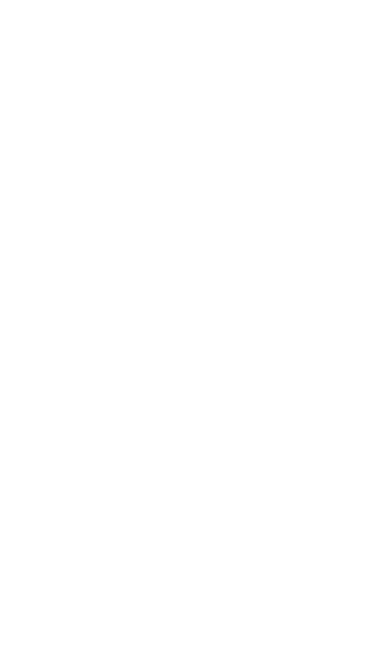
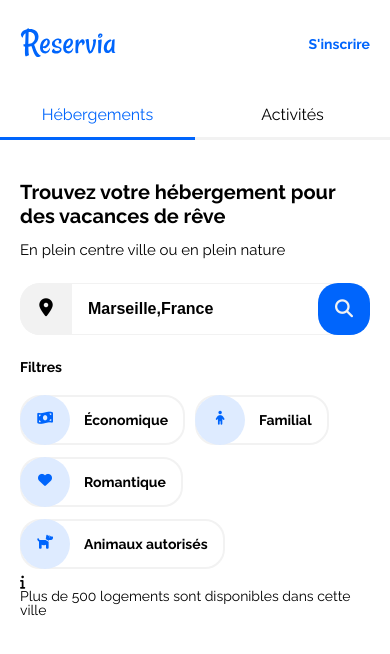
Before and after one commit to MouniaFT/MouniaFattouh_2_09032021, a plain HTML site: page index.html in a window 390 px wide. Drawn offline with Linux system fonts and the light colour scheme.

Commit message:
Section Search mobile OK

```diff
--- a/index.html
+++ b/index.html
@@ -13,15 +13,50 @@
 <body>
     <!-- Header -->
     <header class="header">
-
+        <div class="container">
+            <!-- Login -->
+            <div class="header-login">
+                <a href="#" class="logo"><img src="images/logo/Reservia.svg" alt="logo"></a>
+                <a href="#" class="login">S'inscrire</a>
+            </div>
+        </div>
+        <!-- Nav -->
+        <nav class="nav">
+            <ul class="nav-items">
+                <li class="nav-item active"><a href="#lodging" >Hébergements</a></li>
+                <li class="nav-item"><a href="#activities">Activités</a></li>
+            </ul>
+        </nav>
     </header>
 
     <!-- Main -->
     <main class="main">
-
         <!-- Section 1 Search -->
         <section class="search" id="search">
-
+            <div class="container">
+                <h1 class="search-title">Trouvez votre hébergement pour des vacances de rêve</h1>
+                <p class="search-description">En plein centre ville ou en plein nature</p>
+                <!-- Search form -->
+                <form class="search-form" action="#">
+                    <span class="form-icone-maps"><i class="fas fa-map-marker-alt"></i></span>
+                    <input class="form-city" type="text" name="city" value="Marseille,France">
+                    <button type="submit" class="form-btn-search"><i class="fas fa-search"></i></button>
+                </form>
+                <!-- Search filters -->
+                <div class="search-filters">
+                    <h3 class="filters-title">Filtres</h3>
+                    <ul class="filters-items">
+                        <li class="filters-item"><span><i class="fas fa-money-bill-wave"></i></span>Économique</li>
+                        <li class="filters-item"><span><i class="fas fa-child"></i></span>Familial</li>
+                        <li class="filters-item"><span><i class="fas fa-heart"></i></span>Romantique</li>
+                        <li class="filters-item"><span><i class="fas fa-dog"></i></span>Animaux autorisés</li>
+                    </ul>
+                    <div class="search-info">
+                        <span class="info-icone"><i class="fas fa-info"></i></span>
+                        <p class="info-label">Plus de 500 logements sont disponibles dans cette ville</p>
+                    </div>
+                </div>
+            </div>
         </section>
 
         <!-- Section 2 Lodging -->
--- a/style.css
+++ b/style.css
@@ -5,22 +5,146 @@ body{
     color: #000000;
 }
 
-.h1{
-    font-size: 18px;
-    font-weight: bold;
-}
-
-.h2{
-    font-size: 16px;
-    font-weight: bold;
-}
-
-.h3{
-    font-size: 14px;
-    font-weight: bold;
-}
-
 a{
     color: #000000;
     text-decoration: none;
 }
+
+.container{
+    max-width: 1380px;
+    padding: 20px;
+}
+
+/* Header */
+.header-login{
+    display: flex;
+    align-items: center;
+    justify-content: space-between;
+    margin-bottom: 20px;
+}
+
+.login{
+    color: #0065FC;
+    font-weight: bold;
+}
+
+.login:hover{
+    text-decoration: underline #0065FC;
+}
+
+.nav-items{
+    display: flex;
+}
+
+.nav-item{
+    font-size: 16px;
+    flex: 1;
+    text-align: center;
+    border-bottom: solid 3px #f2f2f2;
+    padding-bottom: 14px;
+}
+
+.nav-item a:hover, .nav-item.active a{
+    color:#0065FC;
+}
+
+.nav-item.active{
+    border-color: #0065FC;
+}
+
+@media screen and (min-width: 768px){
+
+}
+
+/* Section 1 Search */
+
+/* Search form */
+.search{
+    margin-top: 20px;
+}
+
+.search-title{
+    font-size: 20px;
+    font-weight: bold;
+    line-height: 1.2;
+}
+
+.search-description{
+    margin: 15px 0;
+    font-size: 15px;
+}
+
+.search-form{
+    display: flex;
+    margin: 25px 0;
+    position: relative;
+}
+
+.form-icone-maps,.form-btn-search{
+    width: 52px;
+    font-size: 18px;
+    position: absolute;
+    height: 100%;
+}
+
+.form-icone-maps{
+    background-color: #f2f2f2;
+    line-height: 50px;
+    text-align: center;
+    border-radius: 20px 0 0 20px;
+    left: 0;
+}
+
+.form-city{
+    border: none;
+    font-weight: bold;
+    font-size: 16px;
+    border: solid 1px #f2f2f2;
+    width: 100%;
+    height: 50px;
+    padding: 0 54px 0 67px;
+    border-radius: 20px;
+}
+
+.form-btn-search{
+    background-color: #0065FC;
+    color: #f2f2f2;
+    border: none;
+    border-radius: 20px;
+    right: 0;
+}
+
+/* Search filters */
+.filters-title{
+    font-weight: bold;
+    margin: 15px 0;
+}
+
+.filters-items{
+    display: flex;
+    flex-wrap: wrap;
+    margin: 0 -5px;
+}
+
+.filters-item{
+    border: solid 2px #f2f2f2;
+    font-weight: bold;
+    height: 46px;
+    line-height: 46px;
+    border-radius: 20px;
+    position: relative;
+    padding: 0 15px 0 62px;
+    margin: 6px 5px;
+}
+
+.filters-item span{
+    position: absolute;
+    width: 50px;
+    color: #0065FC;
+    background-color: #DEEBFF;
+    border-radius: 50%;
+    text-align: center;
+    height: calc(100% + 4px);
+    left: -2px;
+    top: -2px;
+}
```
